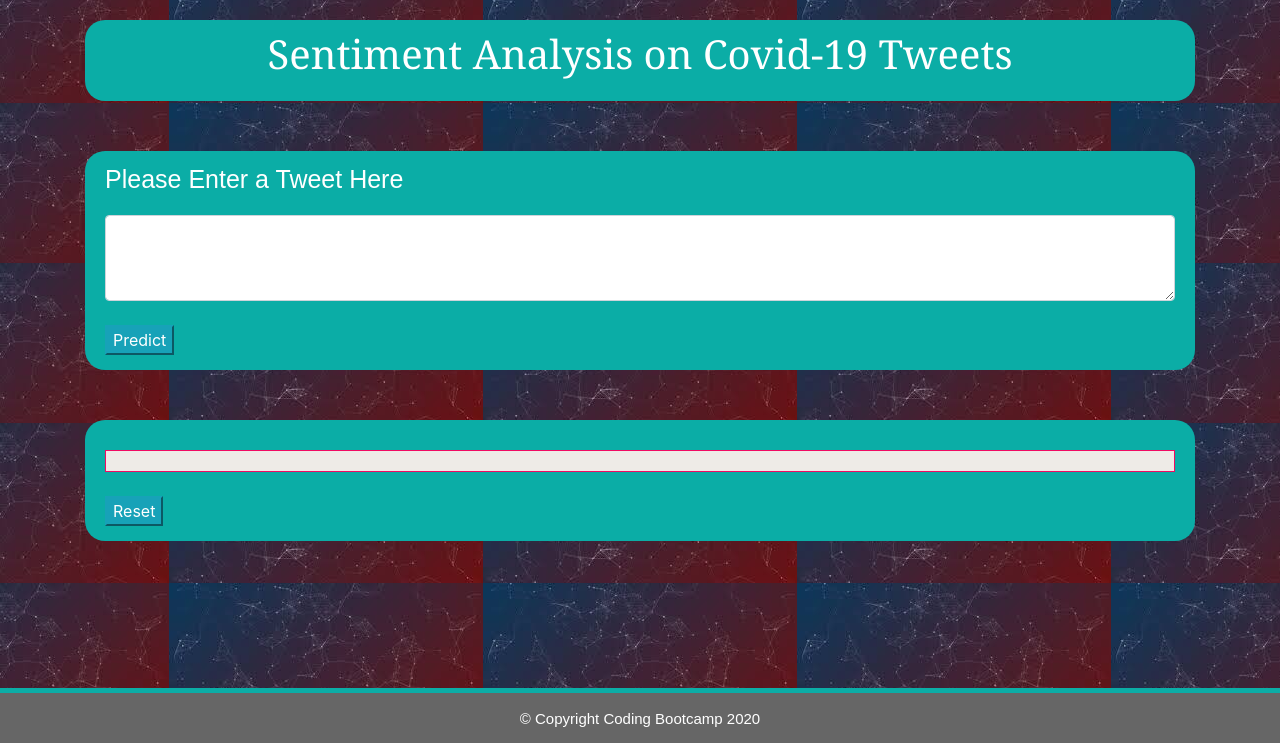
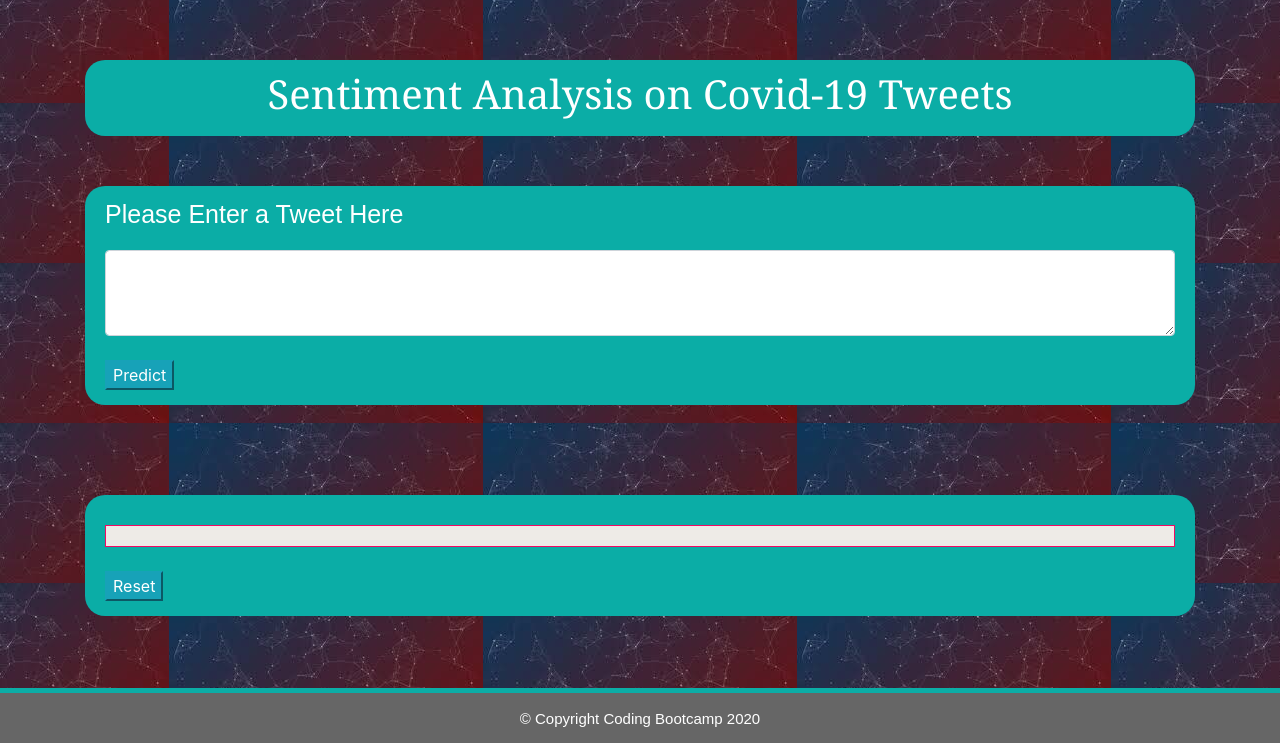
Before and after one commit to LenSin3/Conservatory-CovidTweetsSentiments, a Flask app: page / in a window 1280 px wide. Shown: the part 57-800 px from the top of the page. Run offline with Flask 2, Linux system fonts and the light colour scheme; parts of the project's set-up code (start-up, migrations or seed data) failed here and were passed over; some libraries are stand-ins or nearby versions.

Commit message:
adjusting padding and margin on html elements

```diff
--- a/static/style.css
+++ b/static/style.css
@@ -93,6 +93,26 @@ body{
 
   }
 
+  .box.first {
+    margin-top: 60px;
+    margin-bottom: 30px;
+    padding: 10px 20px 10px;
+    color:black;
+    background-color: #0BADA6;
+    border-radius: 20px;
+
+  }
+
+  .box.third {
+    margin-top: 60px;
+    margin-bottom: 100px;
+    padding: 10px 20px 15px;
+    color:black;
+    background-color: #0BADA6;
+    border-radius: 20px;
+
+  }
+
 
 
 
--- a/templates/index.html
+++ b/templates/index.html
@@ -14,9 +14,7 @@ function clearText(ElementID) {
   document.getElementById("result").innerHTML = "";
 }
 
-function fun(){
-            document.getElementById('tweet').value='';
-            }
+
 function empty() {
 
     var x;
@@ -55,7 +53,7 @@ function empty() {
 
     <div class="row">
       <div class="col-lg-12 col-md-12">
-        <div class="box">
+        <div class="box first">
           <div id="apptitle">
             <h1>Sentiment Analysis on Covid-19 Tweets</h1>
           </div>
@@ -71,7 +69,7 @@ function empty() {
 
         <!--Summary Box-->
 
-        <div class="box">
+        <div class="box second">
           <form id="myForm" action="{{ url_for('index')}}" method="POST">
             <p>Please Enter a Tweet Here</p>
             <div class="form-group"></div>
@@ -95,7 +93,7 @@ function empty() {
 
       <!--Summary Box-->
 
-      <div class="box">
+      <div class="box third">
 
         <div id ="result">
 
@@ -122,6 +120,13 @@ function empty() {
     </div>
  </div>
 
+ <div></div>
+
+ <br>
+
+
+
+
    <!--Footer-->
 
     <footer>
```
